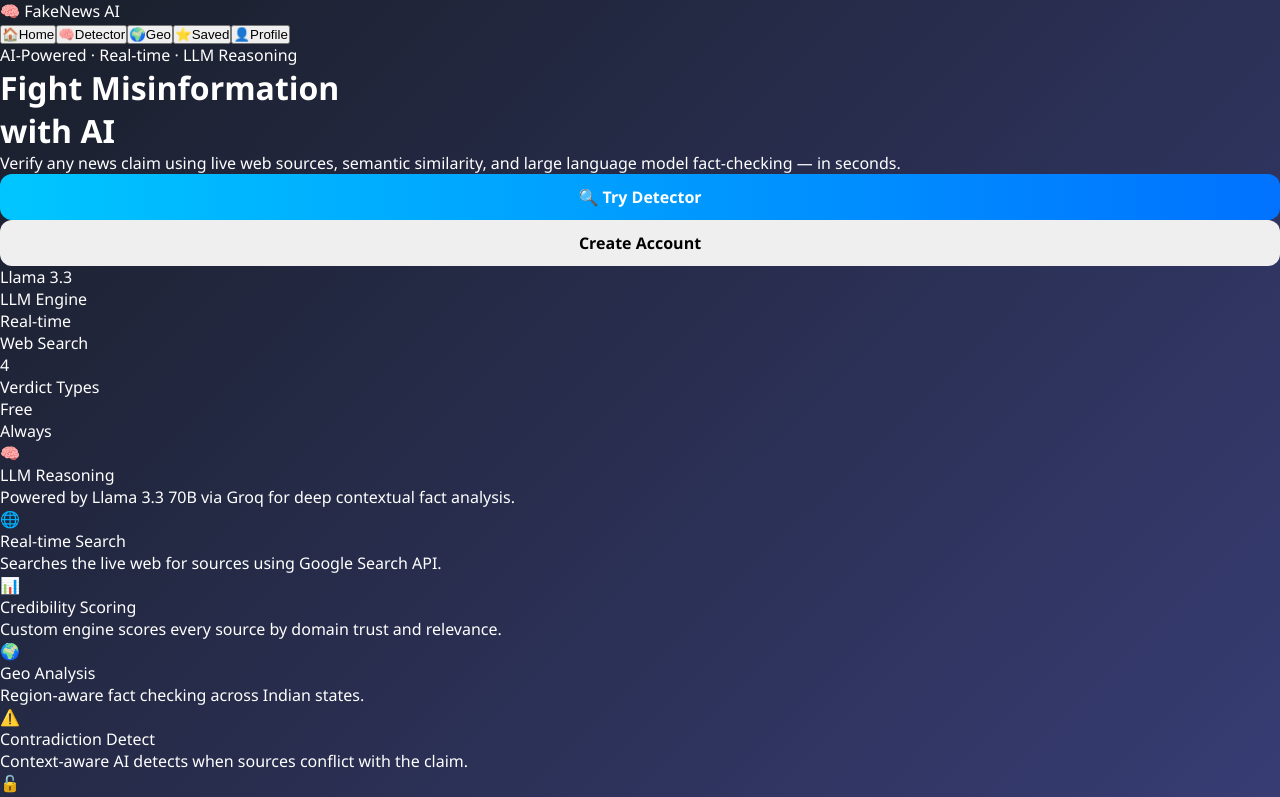
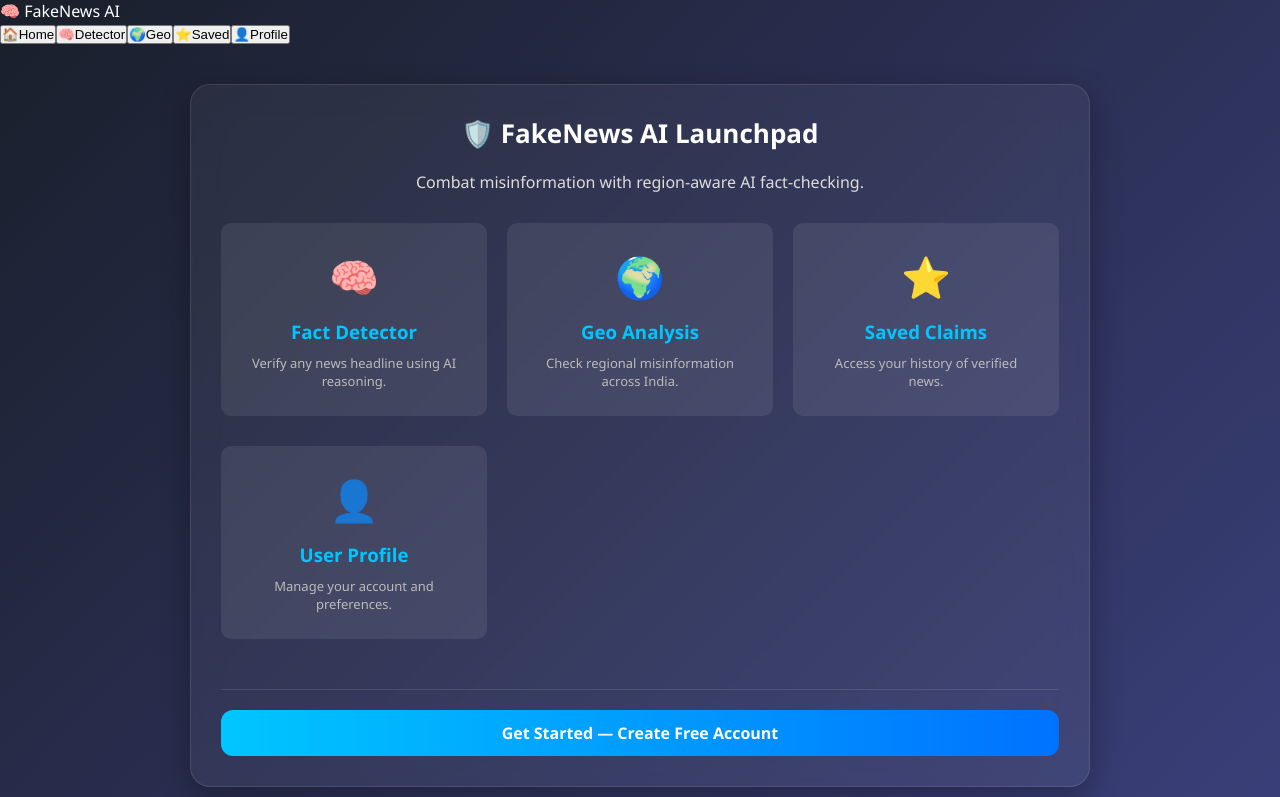
Before and after one commit to YARAGANIDURGADHANUSH/AI-POWERED-FAKE-NEWS-DETECTOR, a React app in the folder frontend/: page / in a window 1280 px wide. Shown: the top 797 px of the page. Built offline with nearby package versions, Linux system fonts and the light colour scheme; the HTML template or start-up script is replaced by a standard one; a web font is replaced by a local one.

Commit message:
Refactor Home component and remove unused features

```diff
--- a/frontend/src/pages/Home.jsx
+++ b/frontend/src/pages/Home.jsx
@@ -1,87 +1,54 @@
 import { useNavigate } from "react-router-dom";
 import { useAuth } from "../context/AuthContext";
 
-const FEATURES = [
-  { icon: "🧠", title: "LLM Reasoning",      desc: "Powered by Llama 3.3 70B via Groq for deep contextual fact analysis." },
-  { icon: "🌐", title: "Real-time Search",    desc: "Searches the live web for sources using Google Search API." },
-  { icon: "📊", title: "Credibility Scoring", desc: "Custom engine scores every source by domain trust and relevance." },
-  { icon: "🌍", title: "Geo Analysis",        desc: "Region-aware fact checking across Indian states." },
-  { icon: "⚠️", title: "Contradiction Detect",desc: "Context-aware AI detects when sources conflict with the claim." },
-  { icon: "🔓", title: "Free & Open Source",  desc: "No paywalls. Try any claim instantly, no login required." },
-];
-
 export default function Home() {
-  const navigate   = useNavigate();
+  const navigate = useNavigate();
   const { isLoggedIn, user } = useAuth();
 
+  const QUICK_ACTIONS = [
+    { title: "Fact Detector", desc: "Verify any news headline using AI reasoning.", path: "/detector", icon: "🧠" },
+    { title: "Geo Analysis", desc: "Check regional misinformation across India.", path: "/geo", icon: "🌍" },
+    { title: "Saved Claims", desc: "Access your history of verified news.", path: "/bookmarks", icon: "⭐" },
+    { title: "User Profile", desc: "Manage your account and preferences.", path: "/profile", icon: "👤" },
+  ];
+
   return (
-    <div className="content-wrapper-wide">
+    <div className="content-wrapper" style={{ width: '900px', textAlign: 'center' }}>
+      <h1 className="section-title">🛡️ FakeNews AI Launchpad</h1>
+      <p style={{ color: 'var(--text-muted)', marginBottom: '30px' }}>
+        Combat misinformation with region-aware AI fact-checking.
+      </p>
 
-      {/* Hero */}
-      <div className="hero anim-fade-up">
-        <div className="hero-badge">AI-Powered · Real-time · LLM Reasoning</div>
-        <h1>Fight Misinformation<br />with AI</h1>
-        <p>
-          Verify any news claim using live web sources, semantic similarity,
-          and large language model fact-checking — in seconds.
-        </p>
-        <div className="hero-actions">
-          <button className="btn btn-primary btn-lg" onClick={() => navigate("/detector")}>
-            🔍 Try Detector
-          </button>
-          {isLoggedIn ? (
-            <button className="btn btn-secondary btn-lg" onClick={() => navigate("/profile")}>
-              👤 {user?.name}
-            </button>
-          ) : (
-            <button className="btn btn-secondary btn-lg" onClick={() => navigate("/register")}>
-              Create Account
-            </button>
-          )}
-        </div>
-
-        {/* Stats */}
-        <div className="stats-row anim-fade-up delay-2">
-          <div className="stat-cell">
-            <div className="stat-val">Llama 3.3</div>
-            <div className="stat-lbl">LLM Engine</div>
-          </div>
-          <div className="stat-cell">
-            <div className="stat-val">Real-time</div>
-            <div className="stat-lbl">Web Search</div>
-          </div>
-          <div className="stat-cell">
-            <div className="stat-val">4</div>
-            <div className="stat-lbl">Verdict Types</div>
-          </div>
-          <div className="stat-cell">
-            <div className="stat-val">Free</div>
-            <div className="stat-lbl">Always</div>
-          </div>
-        </div>
-      </div>
-
-      {/* Features */}
-      <div className="features-grid anim-fade-up delay-3">
-        {FEATURES.map((f, i) => (
-          <div key={i} className="feature-card">
-            <div className="feature-icon">{f.icon}</div>
-            <div className="feature-title">{f.title}</div>
-            <div className="feature-desc">{f.desc}</div>
+      {/* Quick Action Grid */}
+      <div style={{
+        display: 'grid',
+        gridTemplateColumns: 'repeat(auto-fit, minmax(200px, 1fr))',
+        gap: '20px',
+        marginTop: '20px'
+      }}>
+        {QUICK_ACTIONS.map((action) => (
+          <div
+            key={action.path}
+            className="source-card"
+            style={{ cursor: 'pointer', padding: '25px' }}
+            onClick={() => navigate(action.path)}
+          >
+            <div style={{ fontSize: '40px', marginBottom: '15px' }}>{action.icon}</div>
+            <h3 style={{ marginBottom: '10px', color: 'var(--accent-cyan)' }}>{action.title}</h3>
+            <p style={{ fontSize: '13px', color: '#bbb' }}>{action.desc}</p>
           </div>
         ))}
       </div>
 
-      {/* CTA */}
-      <div style={{ textAlign: "center", marginTop: 64 }} className="anim-fade-up delay-3">
-        <p style={{ color: "var(--text-2)", marginBottom: 16, fontSize: 15 }}>
-          Ready to check a claim?
-        </p>
-        <button className="btn btn-primary btn-lg" onClick={() => navigate("/detector")}>
-          🧠 Start Fact Checking
-        </button>
+      <div style={{ marginTop: '40px', borderTop: '1px solid var(--glass-border)', paddingTop: '20px' }}>
+        {!isLoggedIn ? (
+          <button className="btn btn-primary" onClick={() => navigate("/register")}>
+            Get Started — Create Free Account
+          </button>
+        ) : (
+          <p style={{ color: 'var(--success)' }}>Welcome back, {user?.name}!</p>
+        )}
       </div>
-
     </div>
   );
 }
```
